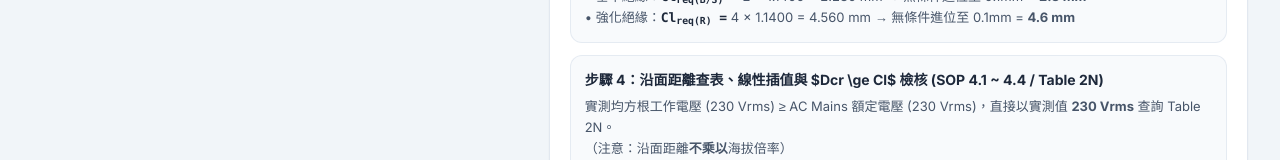
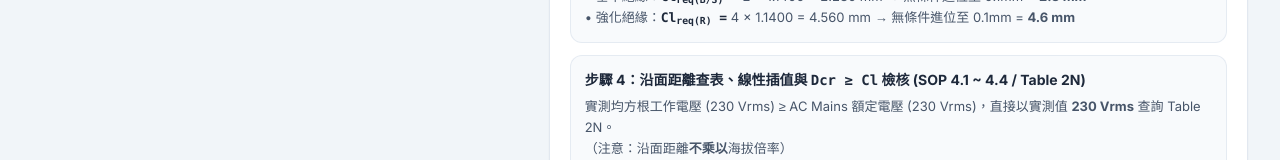
Before and after one commit to CPS-SafetyTool/Clearance-and-Creepage, a plain HTML site: page index.html in a window 1280 px wide. Shown: the part 861-1021 px from the top of the page. Drawn offline with nearby package versions, Linux system fonts and the light colour scheme.

Commit message:
Add files via upload

```diff
--- a/index.html
+++ b/index.html
@@ -1160,7 +1160,7 @@
             const breakdownEl = document.getElementById('logic-breakdown');
             breakdownEl.innerHTML = steps.map(s => `
                 <div class="p-3.5 rounded-xl bg-slate-50 border border-slate-200/80">
-                    <div class="font-bold text-slate-800 text-xs sm:text-sm mb-1.5 text-indigo-950">${s.title}</div>
+                    <div class="font-bold text-slate-800 text-xs sm:text-sm mb-1.5 text-indigo-950">${renderMathTags(s.title)}</div>
                     <div class="text-xs sm:text-[13px] text-slate-600 leading-relaxed">${renderMathTags(s.content)}</div>
                 </div>
             `).join('');
```
